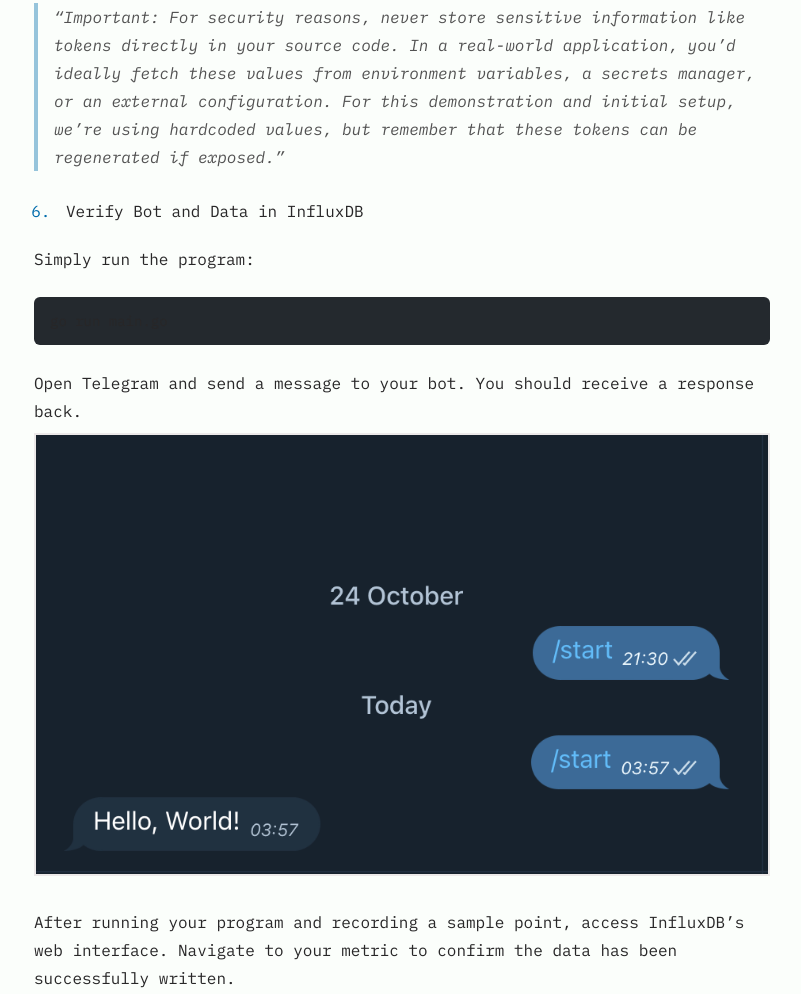
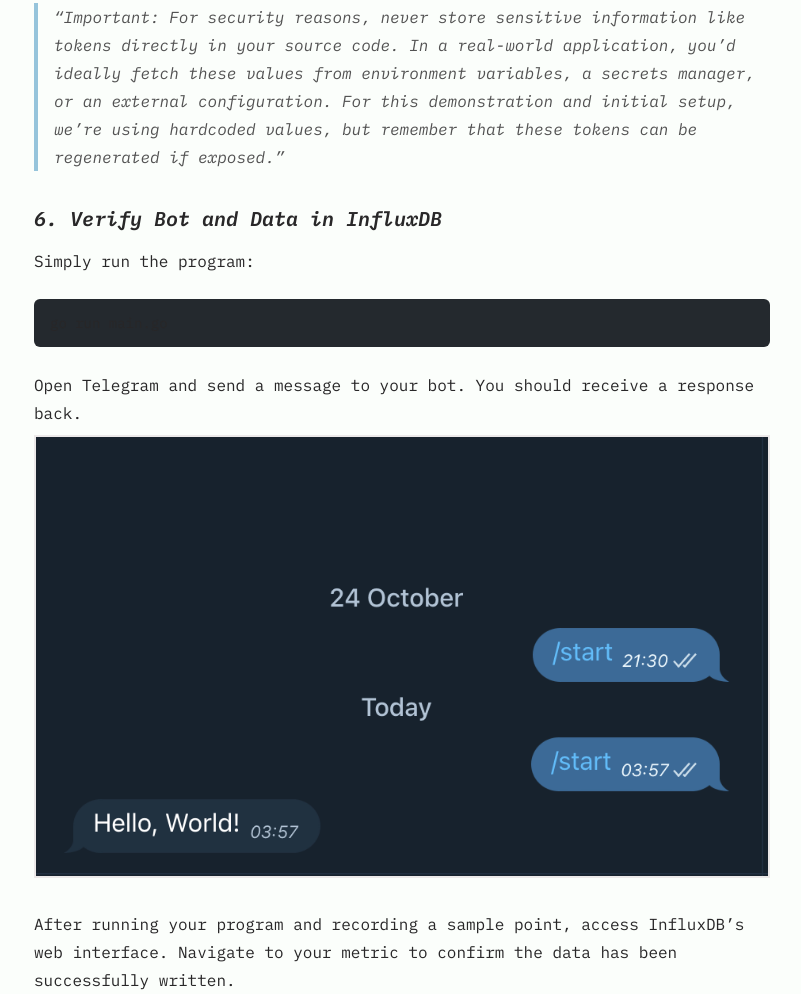
Before and after one commit to painhardcore/yur-blog, an Astro site: page /posts/habitpulse-part2 in a window 1280 px wide. Shown: the part 4936-5930 px from the top of the page, without its empty margins (238-1039 px from the left). Built offline with nearby package versions, Linux system fonts and the light colour scheme; Astro itself is replaced by a stand-in of ours; some packages are replaced by stand-ins of ours; code samples lack their colours.

Commit message:
fix some formatting
Signed-off-by: Andrey Yurchenkov <painhardcore@gmail.com>

```diff
--- a/src/content/blog/HabitPulse-part2.md
+++ b/src/content/blog/HabitPulse-part2.md
@@ -131,7 +131,7 @@
 
 > Important: For security reasons, never store sensitive information like tokens directly in your source code. In a real-world application, you'd ideally fetch these values from environment variables, a secrets manager, or an external configuration. For this demonstration and initial setup, we're using hardcoded values, but remember that these tokens can be regenerated if exposed.
 
-6. Verify Bot and Data in InfluxDB
+### 6. Verify Bot and Data in InfluxDB
 
 Simply run the program:
 
```
